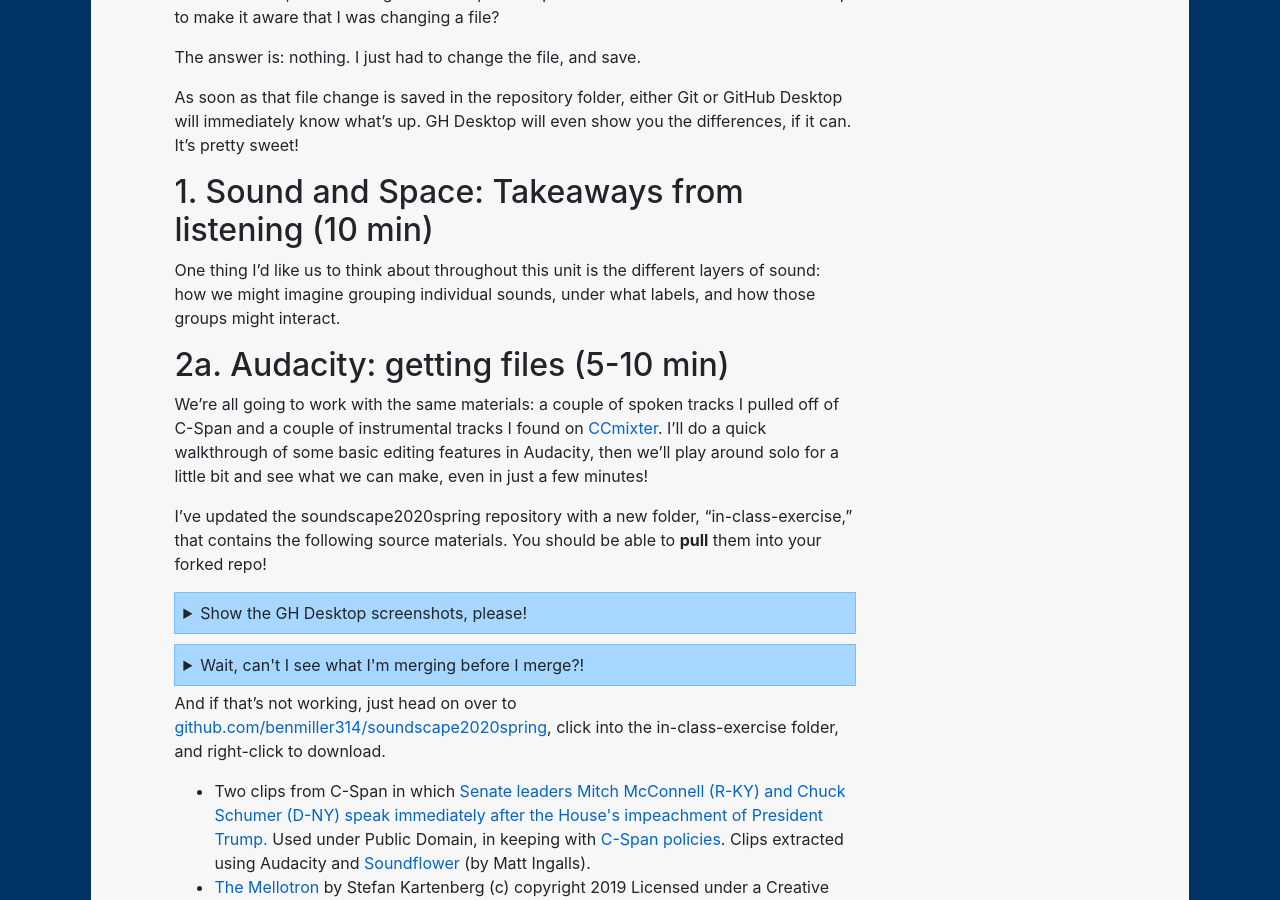
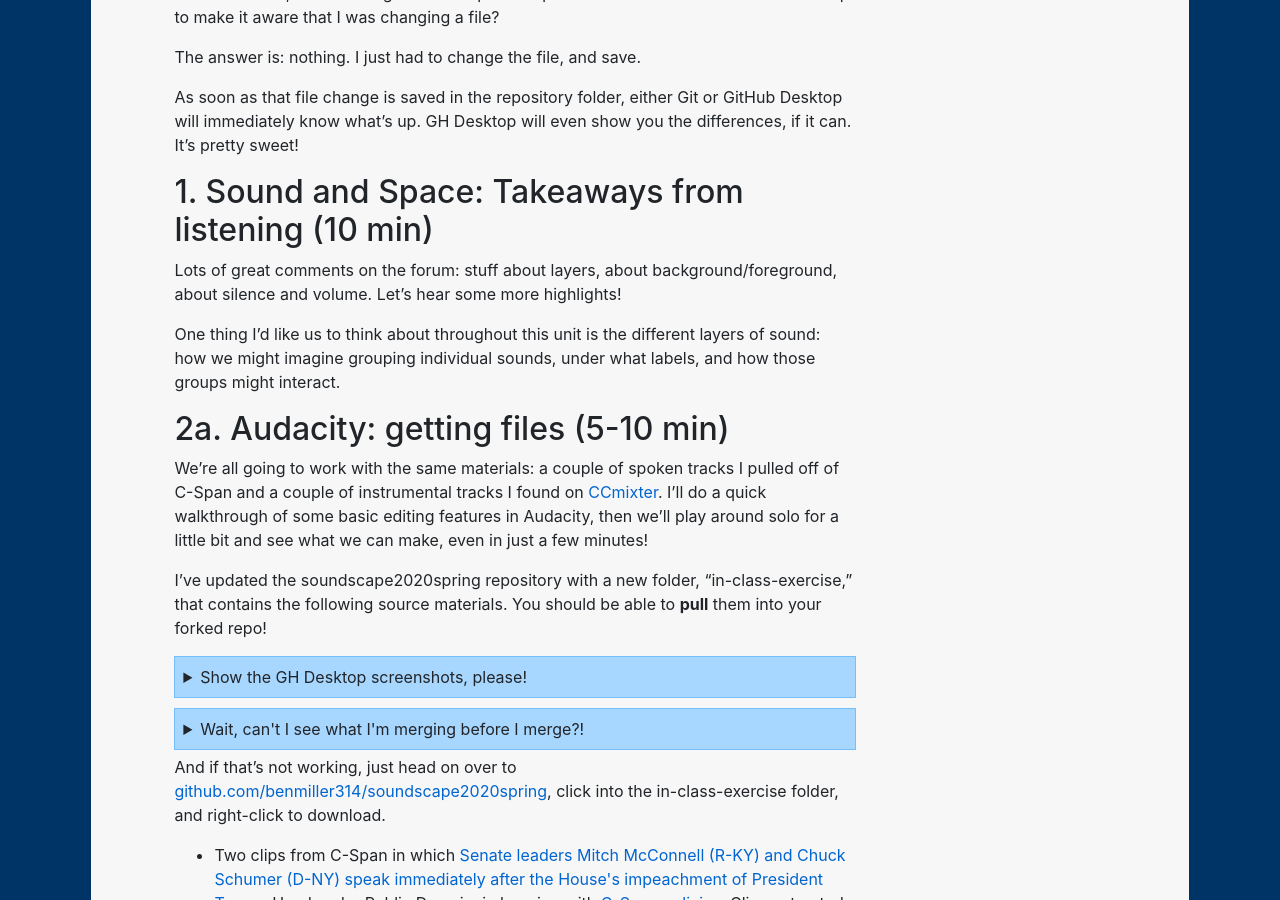
Before and after one commit to benmiller314/cdm2020spring, a Jekyll site: the page built from plans/lesson-04.md, in a window 1280 px wide and 900 px high, scrolled down 656 px. Built offline with Jekyll 4.4.1, drawn with Linux system fonts in a browser that asks for light colours; our own code applies the rules of GitHub Pages for plain Markdown files.

Commit message:
add brief notes about forum posts

```diff
--- a/plans/lesson-04.md
+++ b/plans/lesson-04.md
@@ -33,6 +33,7 @@
 
 <!-- Be sure to talk about layers within the clips: how might you group the sounds you heard? -->
 
+Lots of great comments on the forum: stuff about layers, about background/foreground, about silence and volume. Let's hear some more highlights!
 
 One thing I'd like us to think about throughout this unit is the different layers of sound: how we might imagine grouping individual sounds, under what labels, and how those groups might interact.
 
```
